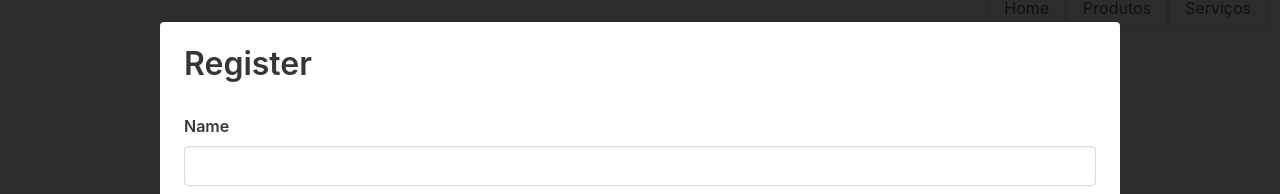
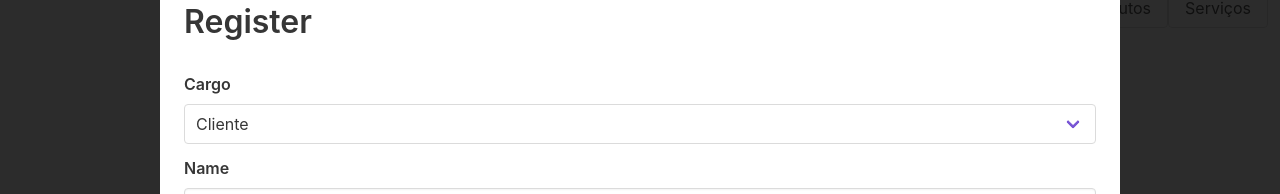
Before and after one commit to guimeneguello/trabalhoWeb1sem2020, a Vue app in the folder pet/: page / in a window 1280 px wide. Both pictures are taken after a click on the button "Register". Shown: the part 132-326 px from the top of the page. Built offline with nearby package versions, Linux system fonts and the light colour scheme.

Commit message:
administrador registra usuarios

```diff
--- a/pet/src/api/idb.js
+++ b/pet/src/api/idb.js
@@ -28,6 +28,17 @@ export default {
         db.createObjectStore('services', { autoIncrement: true, keyPath: 'id' })
         db.createObjectStore('apoiments', { autoIncrement: true, keyPath: 'id' })
         db.createObjectStore('products', { autoIncrement: true, keyPath: 'id' })
+
+        this.saveData({
+          table: 'users',
+          data: {
+            name: 'admin',
+            cargo: 'admin',
+            email: 'admin@pet.com',
+            password: 'admin',
+            repet_password: 'admin'
+          }
+        })
       }
     })
   },
--- a/pet/src/components/NavBar.vue
+++ b/pet/src/components/NavBar.vue
@@ -39,7 +39,7 @@
         <router-link to="/services">
           <b-button class="btn-login">Serviços</b-button>
         </router-link>
-        <Apoiment v-if="user.name.length > 0" :user="user"/>
+        <Apoiment v-if="user.cargo == 'client'" :user="user"/>
       </b-navbar-item>
     </b-navbar>
   </div>
--- a/pet/src/components/Register.vue
+++ b/pet/src/components/Register.vue
@@ -8,6 +8,17 @@
             <h1>Register</h1>
             <h3></h3>
 
+          <b-field label="Cargo">
+              <b-select
+              placeholder="Selecione um cargo"
+              expanded
+              v-model="struct.data.cargo"
+              name="cargo"
+            >
+              <option key="admin" value="admin">Administrador</option>
+              <option key="client" value="client">Cliente</option>
+            </b-select>
+            </b-field>
           <b-field label="Name">
               <b-input
                 type="name"
```
